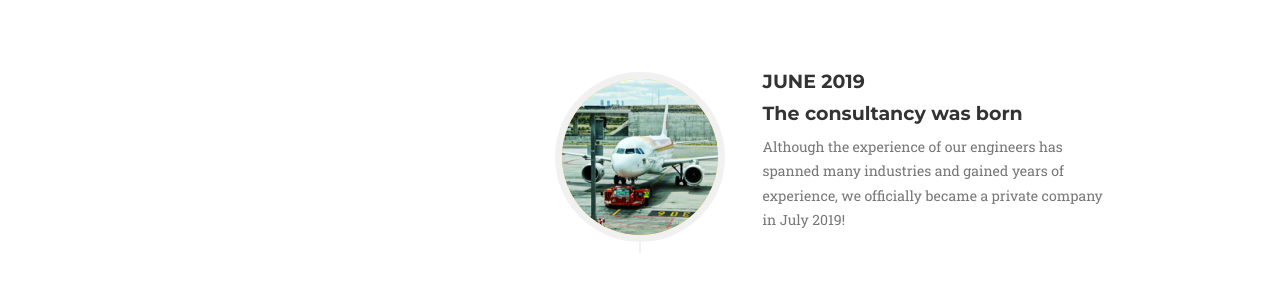
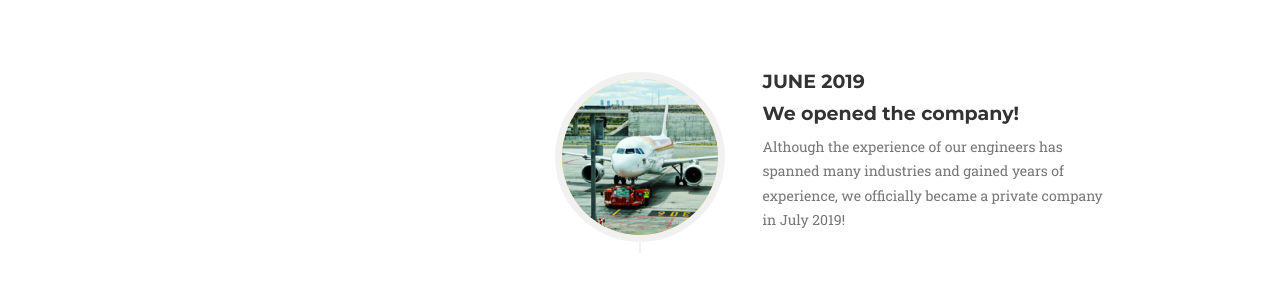
Before and after one commit to DigitalBeardy/beardy-digital.github.io, a Jekyll site: the page built from index.html, in a window 1280 px wide and 900 px high, scrolled down 1673 px. Shown: the part 158-453 px from the top of the window. Built offline with Jekyll 4.4.1, drawn with Linux system fonts in a browser that asks for light colours; some web fonts are replaced.

Commit message:
Update about.html

```diff
--- a/_includes/about.html
+++ b/_includes/about.html
@@ -16,7 +16,7 @@
                             <div class="timeline-panel">
                                 <div class="timeline-heading">
                                     <h4>June 2019</h4>
-                                    <h4 class="subheading">The consultancy was born</h4>
+                                    <h4 class="subheading">We opened the company!</h4>
                                 </div>
                                 <div class="timeline-body">
                                     <p class="text-muted">Although the experience of our engineers has spanned many industries and gained years of experience, we officially became a private company in July 2019!</p>
```
